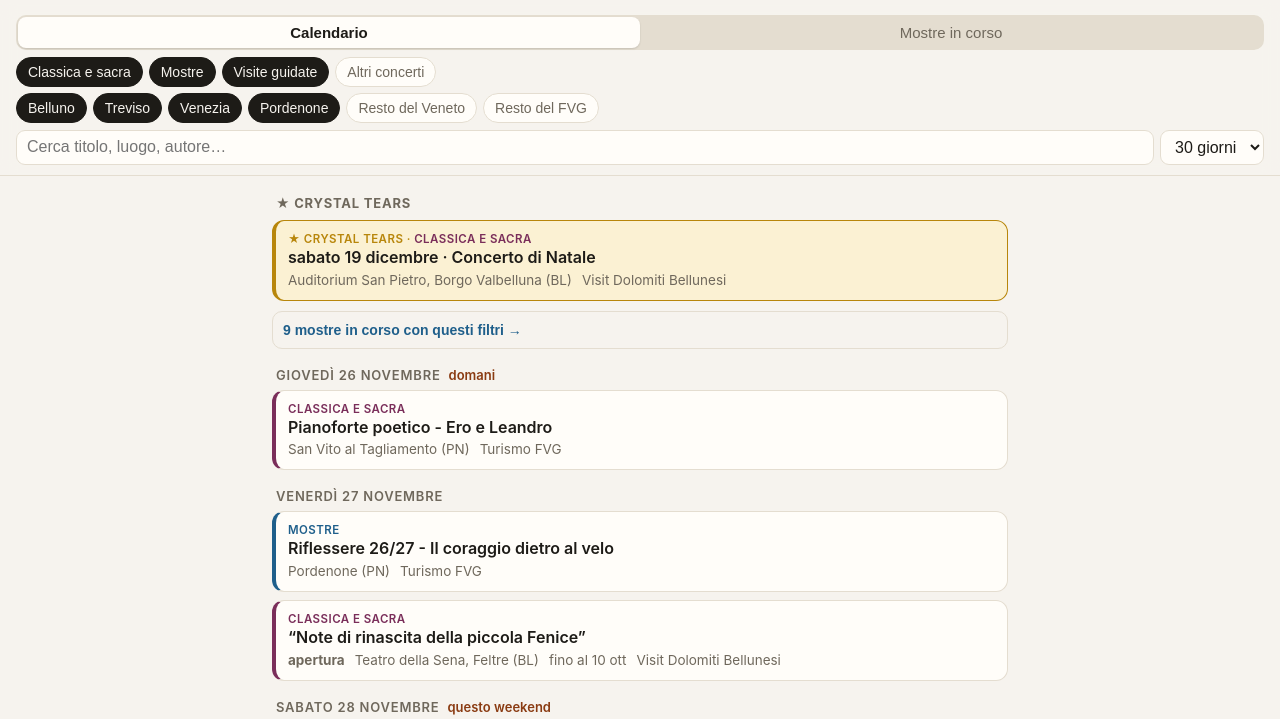
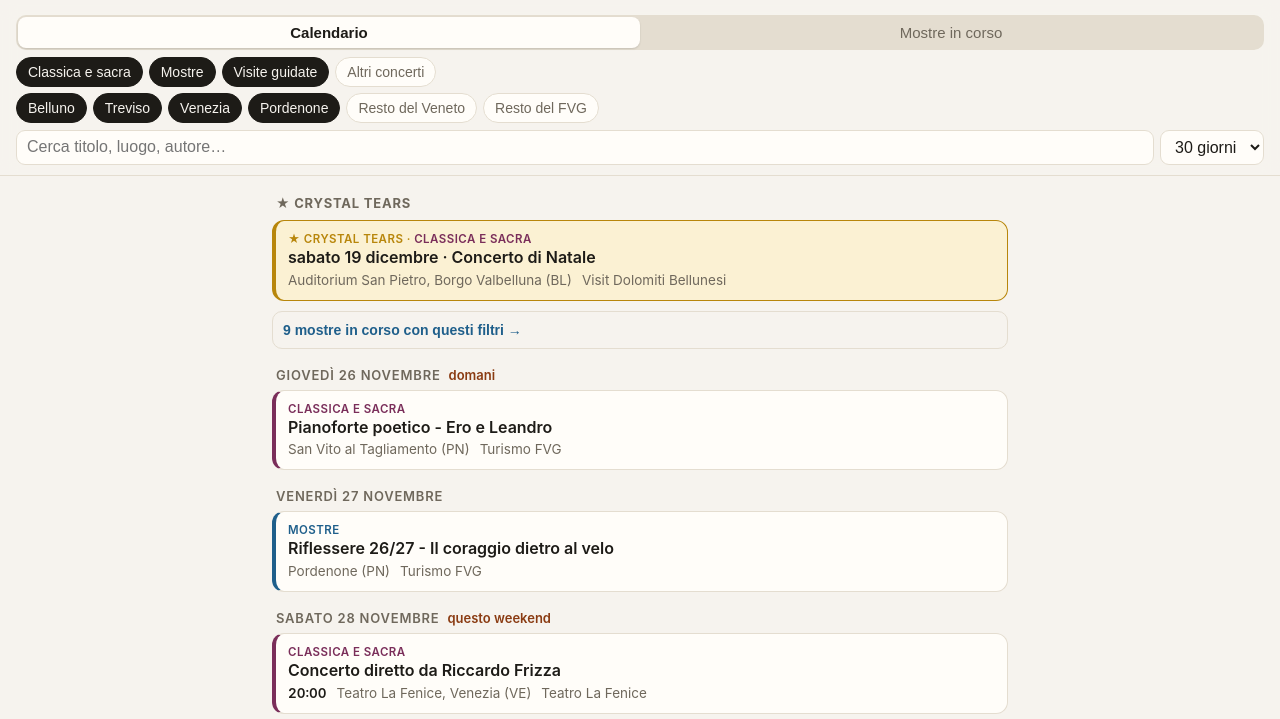
Before and after one commit to ivanzanolla/eventi, a plain HTML site: page index.html in a window 1280 px wide. Shown: the part 64-783 px from the top of the page. Drawn offline with Linux system fonts and the light colour scheme.

Commit message:
Calendario senza mostre su più giorni: restano solo nella vista Mostre in corso
Co-Authored-By: Claude Opus 5.5 <noreply@anthropic.com>
Claude-Session: https://claude.ai/code/session_01D4TMfBqTZ9QwZAT87F4t3M

```diff
--- a/index.html
+++ b/index.html
@@ -157,7 +157,6 @@ function card(e){
   const bits = [];
   if(e.time) bits.push(`<span class="time">${esc(e.time)}</span>`);
   if(where.length) bits.push(esc(where.join(", ")));
-  if(e.opening) bits.unshift(`<b>apertura</b>`);
   if(e.end) bits.push(`fino al ${fmtShort(e.end)}`);
   if(e.more) bits.push(`+${e.more} ${e.more>1?"date":"data"}`);
   if(e.price) bits.push(esc(e.price));
@@ -191,7 +190,7 @@ function render(){
 
   let html = "";
   if(st.view === "mostre"){
-    const ms = evs.filter(e => e.cat==="mostre" || isLong(e)).filter(e => !e.hl)
+    const ms = evs.filter(e => (e.cat==="mostre" && e.end) || isLong(e)).filter(e => !e.hl)
                   .sort((a,b) => (a.end||a.start).localeCompare(b.end||b.start));
     const now = ms.filter(e => e.start <= today), next = ms.filter(e => e.start > today)
                   .sort((a,b) => a.start.localeCompare(b.start));
@@ -199,15 +198,11 @@ function render(){
     if(next.length) html += `<div class="day">In arrivo</div>` + next.map(e => card({...e, venue:`dal ${fmtShort(e.start)}` + (e.venue?` · ${e.venue}`:"")})).join("");
     if(!ms.length) html = `<div class="empty">Nessuna mostra con questi filtri.</div>`;
   } else {
-    // Le mostre lunghe stanno nella vista "Mostre in corso"; nel calendario compaiono
-    // solo nel giorno in cui aprono, così una novità non sfugge.
-    const openings = evs.filter(e => isLong(e) && !e.hl && e.start >= today)
-                        .map(e => ({...e, opening:true}));
-    const cal = evs.filter(e => !isLong(e) && !e.hl).map(e => e.start < today ? {...e, start:today} : e)
-                   .concat(openings)
-                   .filter(e => e.start <= limit)
-                   .sort((a,b) => a.start.localeCompare(b.start) || (a.time||"99").localeCompare(b.time||"99"));
-    const running = evs.filter(e => (e.cat==="mostre" || isLong(e)) && !e.hl && e.start <= today).length;
+    // Mostre su più giorni ed eventi lunghi stanno solo nella vista "Mostre in corso"
+    const inTab = e => isLong(e) || (e.cat === "mostre" && e.end);
+    const cal = evs.filter(e => !inTab(e) && !e.hl).map(e => e.start < today ? {...e, start:today} : e)
+                   .filter(e => e.start <= limit);
+    const running = evs.filter(e => ((e.cat==="mostre" && e.end) || isLong(e)) && !e.hl && e.start <= today).length;
     if(running) html += `<button class="more jump" id="jump">${running} ${running>1?"mostre in corso":"mostra in corso"} con questi filtri →</button>`;
     const slice = cal.slice(0, shown);
     let last = "";
```
